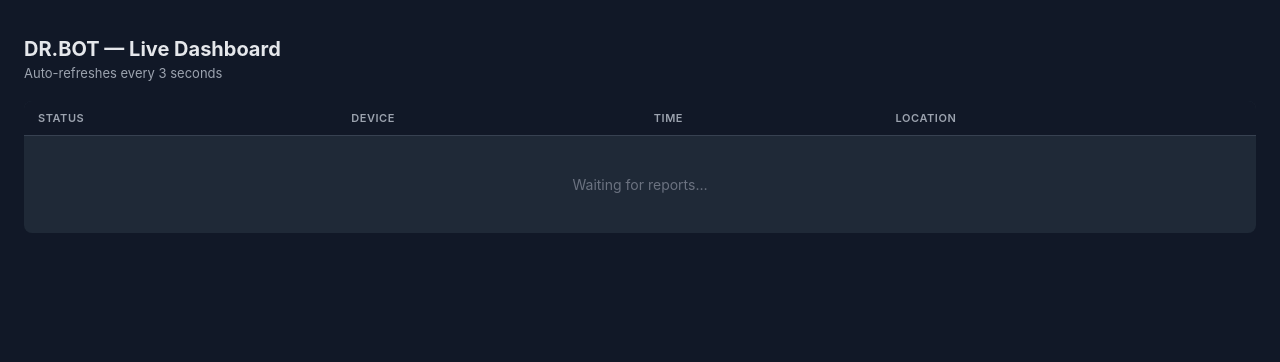
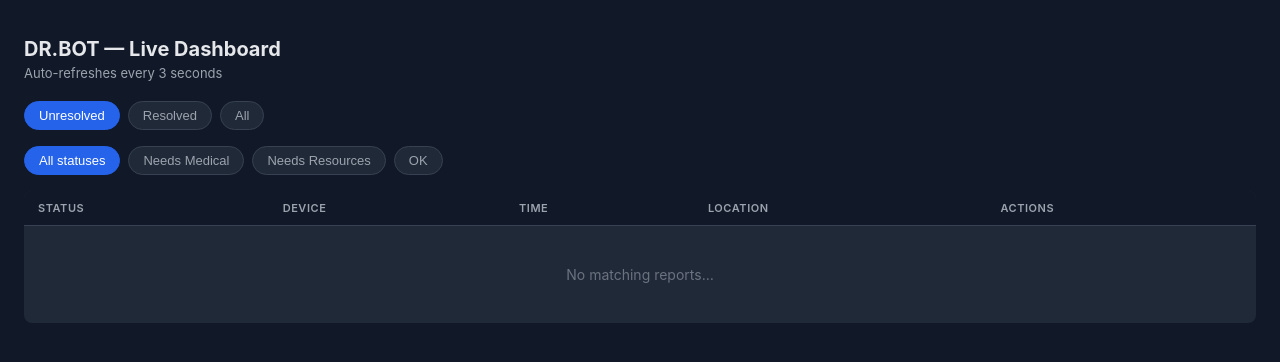
Before and after one commit to Danica-YI/DR.BOT, a Flask app: page / in a window 1280 px wide. Shown: the top 362 px of the page. Run offline with Flask 3, Linux system fonts and the light colour scheme; data that the repository does not hold is empty.

Commit message:
Auto-resolve OK status, add filters and resolve feature

```diff
--- a/app.py
+++ b/app.py
@@ -18,6 +18,7 @@ def init_db():
             timestamp TEXT NOT NULL,
             lat REAL,
             lon REAL,
+            resolved INTEGER NOT NULL DEFAULT 0,
             received_at TEXT DEFAULT CURRENT_TIMESTAMP
         )
     ''')
@@ -68,8 +69,8 @@ def receive_report():
 
     conn = get_db()
     conn.execute(
-        'INSERT INTO reports (device_id, status, timestamp, lat, lon) VALUES (?, ?, ?, ?, ?)',
-        (data['device_id'], data['status'], data['timestamp'], lat, lon)
+        'INSERT INTO reports (device_id, status, timestamp, lat, lon, resolved) VALUES (?, ?, ?, ?, ?,?)',
+        (data['device_id'], data['status'], data['timestamp'], lat, lon, 1 if data['status'] == 'ok' else 0)
     )
     conn.commit()
     conn.close()
@@ -99,8 +100,8 @@ def receive_batch():
             continue
         location = r.get('location') or {}
         conn.execute(
-            'INSERT INTO reports (device_id, status, timestamp, lat, lon) VALUES (?, ?, ?, ?, ?)',
-            (r['device_id'], r['status'], r['timestamp'], location.get('lat'), location.get('lon'))
+            'INSERT INTO reports (device_id, status, timestamp, lat, lon, resolved) VALUES (?, ?, ?, ?, ?, ?)',
+            (r['device_id'], r['status'], r['timestamp'], location.get('lat'), location.get('lon'), 1 if r['status'] == 'ok' else 0)
         )
         inserted += 1
     conn.commit()
@@ -111,11 +112,68 @@ def receive_batch():
 
 @app.route('/api/reports', methods=['GET'])
 def get_reports():
-    """Return all reports, most recent first."""
+    """
+    Return reports, most recent first. Supports optional filtering:
+
+      GET /api/reports                       -> all reports
+      GET /api/reports?resolved=false         -> only unresolved
+      GET /api/reports?resolved=true          -> only resolved
+      GET /api/reports?status=medical         -> only a given status
+      GET /api/reports?status=medical&resolved=false  -> combine filters
+    """
+    query = 'SELECT * FROM reports WHERE 1=1'
+    params = []
+
+    status = request.args.get('status')
+    if status in ('ok', 'medical', 'resource'):
+        query += ' AND status = ?'
+        params.append(status)
+
+    resolved = request.args.get('resolved')
+    if resolved is not None:
+        query += ' AND resolved = ?'
+        params.append(1 if resolved.lower() == 'true' else 0)
+
+    query += ' ORDER BY timestamp DESC'
+
     conn = get_db()
-    rows = conn.execute('SELECT * FROM reports ORDER BY timestamp DESC').fetchall()
+    rows = conn.execute(query, params).fetchall()
     conn.close()
     return jsonify([dict(row) for row in rows])
+
+
+@app.route('/api/reports/<int:report_id>/resolve', methods=['PATCH'])
+def resolve_report(report_id):
+    """Mark a report as resolved (staff has handled this person)."""
+    conn = get_db()
+    cur = conn.execute('UPDATE reports SET resolved = 1 WHERE id = ?', (report_id,))
+    conn.commit()
+    conn.close()
+    if cur.rowcount == 0:
+        return jsonify({"success": False, "error": "Report not found"}), 404
+    return jsonify({"success": True}), 200
+
+
+@app.route('/api/reports/<int:report_id>/unresolve', methods=['PATCH'])
+def unresolve_report(report_id):
+    """Undo a resolve mark, in case it was clicked by mistake."""
+    conn = get_db()
+    cur = conn.execute('UPDATE reports SET resolved = 0 WHERE id = ?', (report_id,))
+    conn.commit()
+    conn.close()
+    if cur.rowcount == 0:
+        return jsonify({"success": False, "error": "Report not found"}), 404
+    return jsonify({"success": True}), 200
+
+
+@app.route('/api/reports', methods=['DELETE'])
+def clear_reports():
+    """Wipe all reports. Useful for resetting before a demo run."""
+    conn = get_db()
+    conn.execute('DELETE FROM reports')
+    conn.commit()
+    conn.close()
+    return jsonify({"success": True}), 200
 
 
 if __name__ == '__main__':
--- a/templates/index.html
+++ b/templates/index.html
@@ -57,11 +57,61 @@
     text-align: center;
     color: #6b7280;
   }
+  .filters {
+    display: flex;
+    gap: 8px;
+    margin-bottom: 16px;
+    flex-wrap: wrap;
+  }
+  .filter-btn {
+    background: #1f2937;
+    color: #9ca3af;
+    border: 1px solid #374151;
+    border-radius: 999px;
+    padding: 6px 14px;
+    font-size: 13px;
+    cursor: pointer;
+  }
+  .filter-btn:hover { background: #374151; }
+  .filter-btn.active {
+    background: #2563eb;
+    color: white;
+    border-color: #2563eb;
+  }
+  tr.resolved { opacity: 0.45; }
+  tr.resolved td { text-decoration: line-through; }
+  .resolve-btn {
+    background: #374151;
+    color: #e5e7eb;
+    border: none;
+    border-radius: 6px;
+    padding: 5px 10px;
+    font-size: 12px;
+    cursor: pointer;
+  }
+  .resolve-btn:hover { background: #4b5563; }
+  .resolve-btn.undo {
+    background: transparent;
+    color: #9ca3af;
+    text-decoration: underline;
+  }
 </style>
 </head>
 <body>
   <h1>DR.BOT — Live Dashboard</h1>
   <div class="subtitle">Auto-refreshes every 3 seconds</div>
+
+  <div class="filters" id="resolved-filters">
+    <button class="filter-btn active" data-resolved="unresolved">Unresolved</button>
+    <button class="filter-btn" data-resolved="resolved">Resolved</button>
+    <button class="filter-btn" data-resolved="all">All</button>
+  </div>
+  <div class="filters" id="status-filters">
+    <button class="filter-btn active" data-status="all">All statuses</button>
+    <button class="filter-btn" data-status="medical">Needs Medical</button>
+    <button class="filter-btn" data-status="resource">Needs Resources</button>
+    <button class="filter-btn" data-status="ok">OK</button>
+  </div>
 
   <table>
     <thead>
@@ -70,10 +120,11 @@
         <th>Device</th>
         <th>Time</th>
         <th>Location</th>
+        <th>Actions</th>
       </tr>
     </thead>
     <tbody id="report-body">
-      <tr><td colspan="4" class="empty">Waiting for reports…</td></tr>
+      <tr><td colspan="5" class="empty">Waiting for reports…</td></tr>
     </tbody>
   </table>
 
@@ -84,14 +135,48 @@ const statusLabels = {
   ok: "OK"
 };
 
+let currentResolvedFilter = 'unresolved'; // 'unresolved' | 'resolved' | 'all'
+let currentStatusFilter = 'all';
+
+document.getElementById('resolved-filters').addEventListener('click', (e) => {
+  if (!e.target.matches('.filter-btn')) return;
+  currentResolvedFilter = e.target.dataset.resolved;
+  document.querySelectorAll('#resolved-filters .filter-btn').forEach(b => b.classList.remove('active'));
+  e.target.classList.add('active');
+  refresh();
+});
+
+document.getElementById('status-filters').addEventListener('click', (e) => {
+  if (!e.target.matches('.filter-btn')) return;
+  currentStatusFilter = e.target.dataset.status;
+  document.querySelectorAll('#status-filters .filter-btn').forEach(b => b.classList.remove('active'));
+  e.target.classList.add('active');
+  refresh();
+});
+
+async function setResolved(id, resolved) {
+  const action = resolved ? 'resolve' : 'unresolve';
+  try {
+    await fetch(`/api/reports/${id}/${action}`, { method: 'PATCH' });
+    refresh();
+  } catch (err) {
+    console.error('Failed to update report', err);
+  }
+}
+
 async function refresh() {
   try {
-    const res = await fetch('/api/reports');
+    const params = new URLSearchParams();
+    if (currentResolvedFilter === 'unresolved') params.set('resolved', 'false');
+    if (currentResolvedFilter === 'resolved') params.set('resolved', 'true');
+    if (currentStatusFilter !== 'all') params.set('status', currentStatusFilter);
+
+    const res = await fetch(`/api/reports?${params.toString()}`);
     const reports = await res.json();
     const body = document.getElementById('report-body');
 
     if (reports.length === 0) {
-      body.innerHTML = '<tr><td colspan="4" class="empty">Waiting for reports…</td></tr>';
+      body.innerHTML = '<tr><td colspan="5" class="empty">No matching reports…</td></tr>';
       return;
     }
 
@@ -100,12 +185,17 @@ async function refresh() {
       const loc = (r.lat != null && r.lon != null)
         ? `${r.lat.toFixed(4)}, ${r.lon.toFixed(4)}`
         : '—';
+      const isResolved = !!r.resolved;
+      const actionBtn = isResolved
+        ? `<button class="resolve-btn undo" onclick="setResolved(${r.id}, false)">Undo</button>`
+        : `<button class="resolve-btn" onclick="setResolved(${r.id}, true)">Mark resolved</button>`;
       return `
-        <tr>
+        <tr class="${isResolved ? 'resolved' : ''}">
           <td><span class="badge ${r.status}">${label}</span></td>
           <td>${r.device_id}</td>
           <td>${r.timestamp}</td>
           <td>${loc}</td>
+          <td>${actionBtn}</td>
         </tr>
       `;
     }).join('');
```
